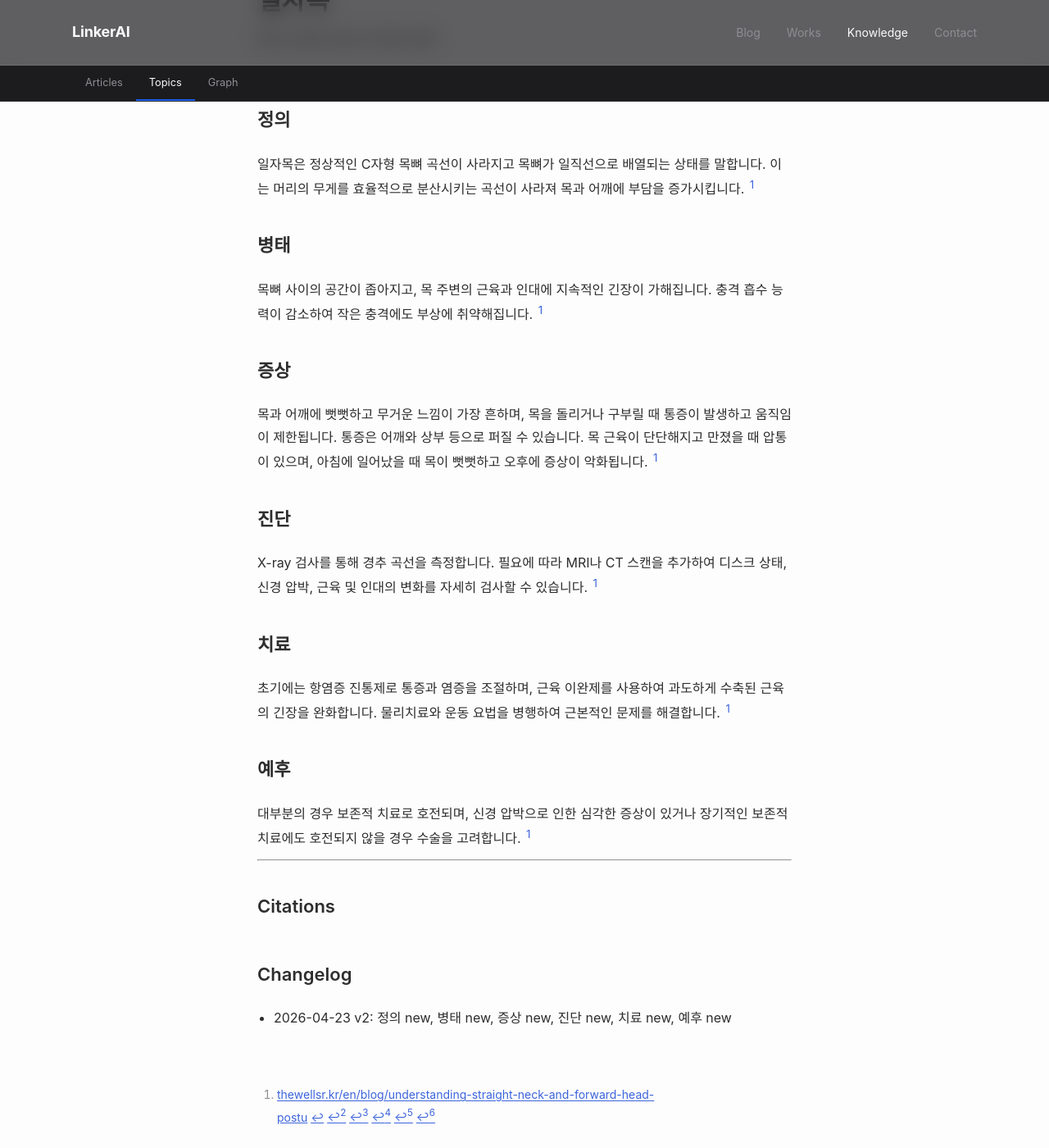
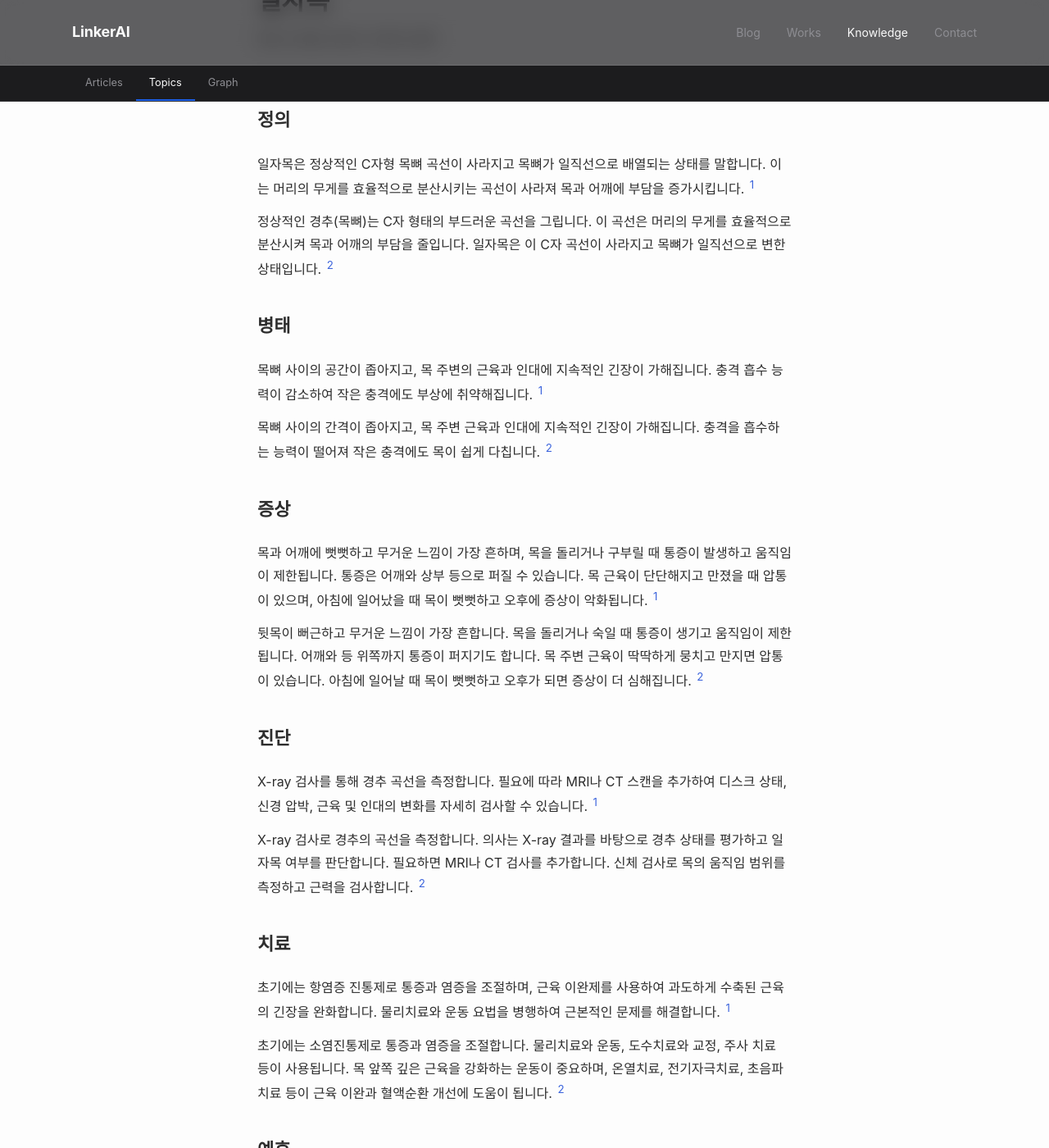
Before and after one commit to feelharmony/linkare-medical-knowledge, a Jekyll site: the page built from conditions/straight-neck.md, in a window 1280 px wide and 1400 px high, scrolled down 273 px. Shown: the whole window at 82% size. Built offline with Jekyll 4.4.1, drawn with Linux system fonts in a browser that asks for light colours; some web fonts are replaced; some of the changed text lies outside the part shown.

Commit message:
update entity: 일자목 (straight-neck)

```diff
--- a/conditions/straight-neck.md
+++ b/conditions/straight-neck.md
@@ -6,26 +6,40 @@ permalink: /conditions/straight-neck/
 title: 일자목
 description: 목의 C자형 곡선이 사라진 상태
 last_reviewed: '2026-04-23'
-source_count: 0
-version: 2
+source_count: 2
+version: 3
 ---
 ## 정의
 일자목은 정상적인 C자형 목뼈 곡선이 사라지고 목뼈가 일직선으로 배열되는 상태를 말합니다. 이는 머리의 무게를 효율적으로 분산시키는 곡선이 사라져 목과 어깨에 부담을 증가시킵니다. [^1]
 
+정상적인 경추(목뼈)는 C자 형태의 부드러운 곡선을 그립니다. 이 곡선은 머리의 무게를 효율적으로 분산시켜 목과 어깨의 부담을 줄입니다. 일자목은 이 C자 곡선이 사라지고 목뼈가 일직선으로 변한 상태입니다. [^2]
+
 ## 병태
 목뼈 사이의 공간이 좁아지고, 목 주변의 근육과 인대에 지속적인 긴장이 가해집니다. 충격 흡수 능력이 감소하여 작은 충격에도 부상에 취약해집니다. [^1]
+
+목뼈 사이의 간격이 좁아지고, 목 주변 근육과 인대에 지속적인 긴장이 가해집니다. 충격을 흡수하는 능력이 떨어져 작은 충격에도 목이 쉽게 다칩니다. [^2]
 
 ## 증상
 목과 어깨에 뻣뻣하고 무거운 느낌이 가장 흔하며, 목을 돌리거나 구부릴 때 통증이 발생하고 움직임이 제한됩니다. 통증은 어깨와 상부 등으로 퍼질 수 있습니다. 목 근육이 단단해지고 만졌을 때 압통이 있으며, 아침에 일어났을 때 목이 뻣뻣하고 오후에 증상이 악화됩니다. [^1]
 
+뒷목이 뻐근하고 무거운 느낌이 가장 흔합니다. 목을 돌리거나 숙일 때 통증이 생기고 움직임이 제한됩니다. 어깨와 등 위쪽까지 통증이 퍼지기도 합니다. 목 주변 근육이 딱딱하게 뭉치고 만지면 압통이 있습니다. 아침에 일어날 때 목이 뻣뻣하고 오후가 되면 증상이 더 심해집니다. [^2]
+
 ## 진단
 X-ray 검사를 통해 경추 곡선을 측정합니다. 필요에 따라 MRI나 CT 스캔을 추가하여 디스크 상태, 신경 압박, 근육 및 인대의 변화를 자세히 검사할 수 있습니다. [^1]
+
+X-ray 검사로 경추의 곡선을 측정합니다. 의사는 X-ray 결과를 바탕으로 경추 상태를 평가하고 일자목 여부를 판단합니다. 필요하면 MRI나 CT 검사를 추가합니다. 신체 검사로 목의 움직임 범위를 측정하고 근력을 검사합니다. [^2]
 
 ## 치료
 초기에는 항염증 진통제로 통증과 염증을 조절하며, 근육 이완제를 사용하여 과도하게 수축된 근육의 긴장을 완화합니다. 물리치료와 운동 요법을 병행하여 근본적인 문제를 해결합니다. [^1]
 
+초기에는 소염진통제로 통증과 염증을 조절합니다. 물리치료와 운동, 도수치료와 교정, 주사 치료 등이 사용됩니다. 목 앞쪽 깊은 근육을 강화하는 운동이 중요하며, 온열치료, 전기자극치료, 초음파치료 등이 근육 이완과 혈액순환 개선에 도움이 됩니다. [^2]
+
 ## 예후
 대부분의 경우 보존적 치료로 호전되며, 신경 압박으로 인한 심각한 증상이 있거나 장기적인 보존적 치료에도 호전되지 않을 경우 수술을 고려합니다. [^1]
+
+---
+
+대부분의 일자목은 보존적 치료로 호전됩니다. 꾸준한 자세 교정과 운동이 중요하며, 치료에 적극적으로 참여하고 생활 습관을 개선할수록 빠른 호전을 기대할 수 있습니다. [^2]
 
 ---
 
@@ -35,3 +49,4 @@ X-ray 검사를 통해 경추 곡선을 측정합니다. 필요에 따라 MRI나
 
 ## Changelog
 - 2026-04-23 v2: 정의 new, 병태 new, 증상 new, 진단 new, 치료 new, 예후 new
+- 2026-04-23 v3: 정의 new, 병태 new, 증상 new, 진단 new, 치료 new, 예후 new
```
